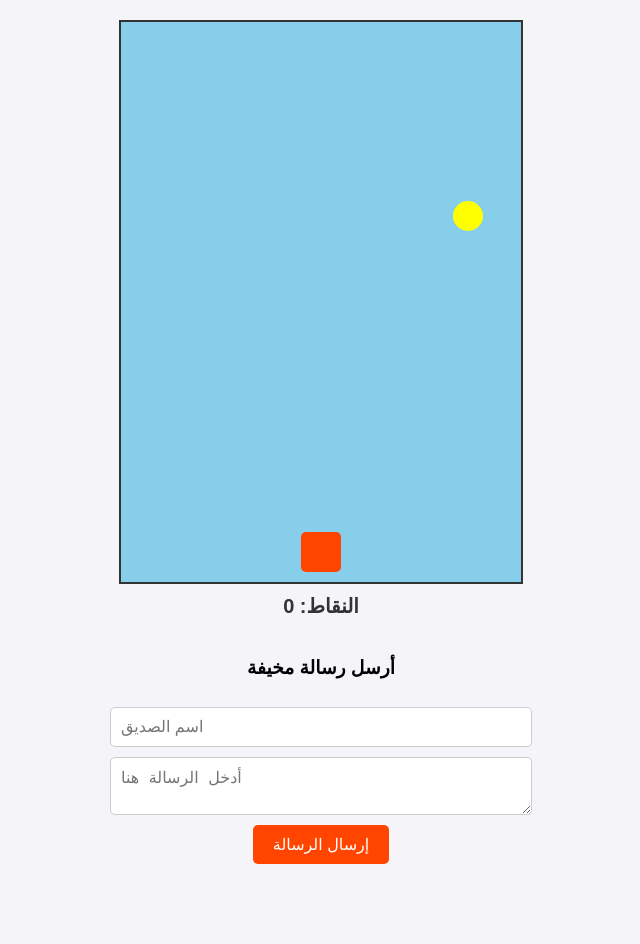
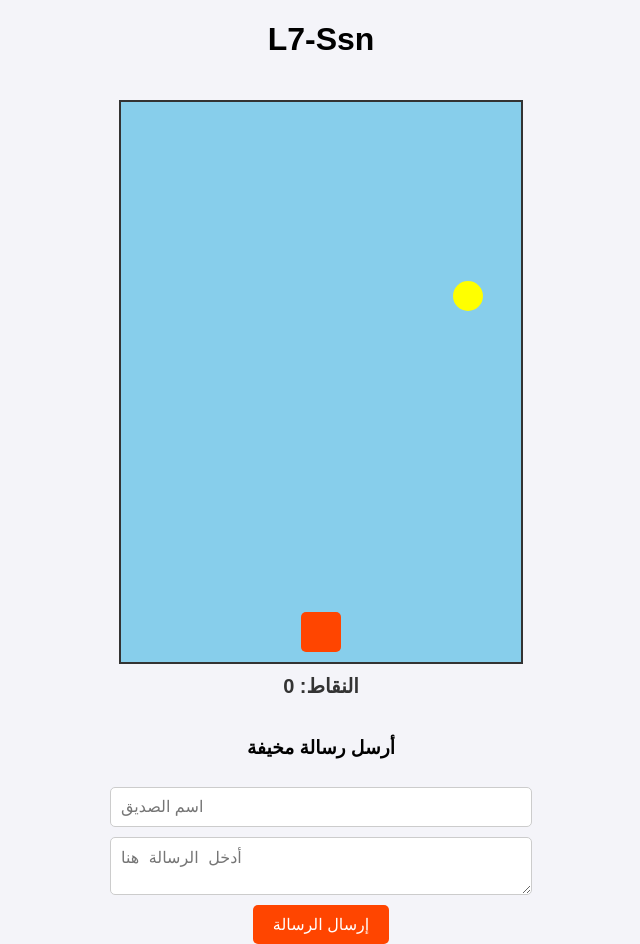
Before and after one commit to goulhyanlhsn/l7s-n, a plain HTML site: page index.html in a window 1280 px wide. Shown: the whole page, without its empty margins (319-959 px from the left). Before the commit the page ends 864 px from the top, so only its background shows below. Drawn offline with Linux system fonts and the light colour scheme.

Commit message:
Update index.html

```diff
--- a/index.html
+++ b/index.html
@@ -7,6 +7,7 @@
     <link rel="stylesheet" href="style.css">
 </head>
 <body>
+    <h1>L7-Ssn</h1>
     <div id="game-container">
         <div id="player"></div>
         <div id="ball"></div>
```
